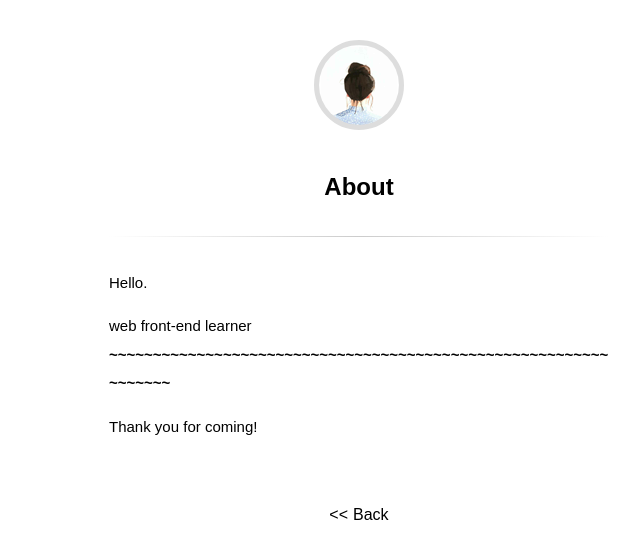
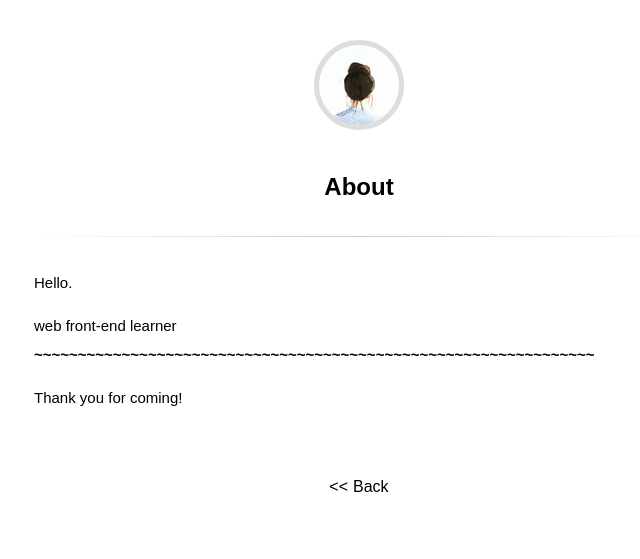
Before and after one commit to whyorwyh/whyorwyh.github.io, a Jekyll site: the page built from about.md, in a window 1280 px wide. Shown: the top 559 px of the page, without its empty margins (281-921 px from the left). Built offline with Jekyll 4.4.1, drawn with Linux system fonts in a browser that asks for light colours; some web fonts are replaced.

Commit message:
Update main.scss
245line ariticle 500px->650px

```diff
--- a/_sass/main.scss
+++ b/_sass/main.scss
@@ -251,7 +251,7 @@ iframe {
   width: 100%;
 }
 article {
-  max-width: 500px;
+  max-width: 650px;
   margin: 0 auto;
   .title {
     line-height: 1.4em;
```
